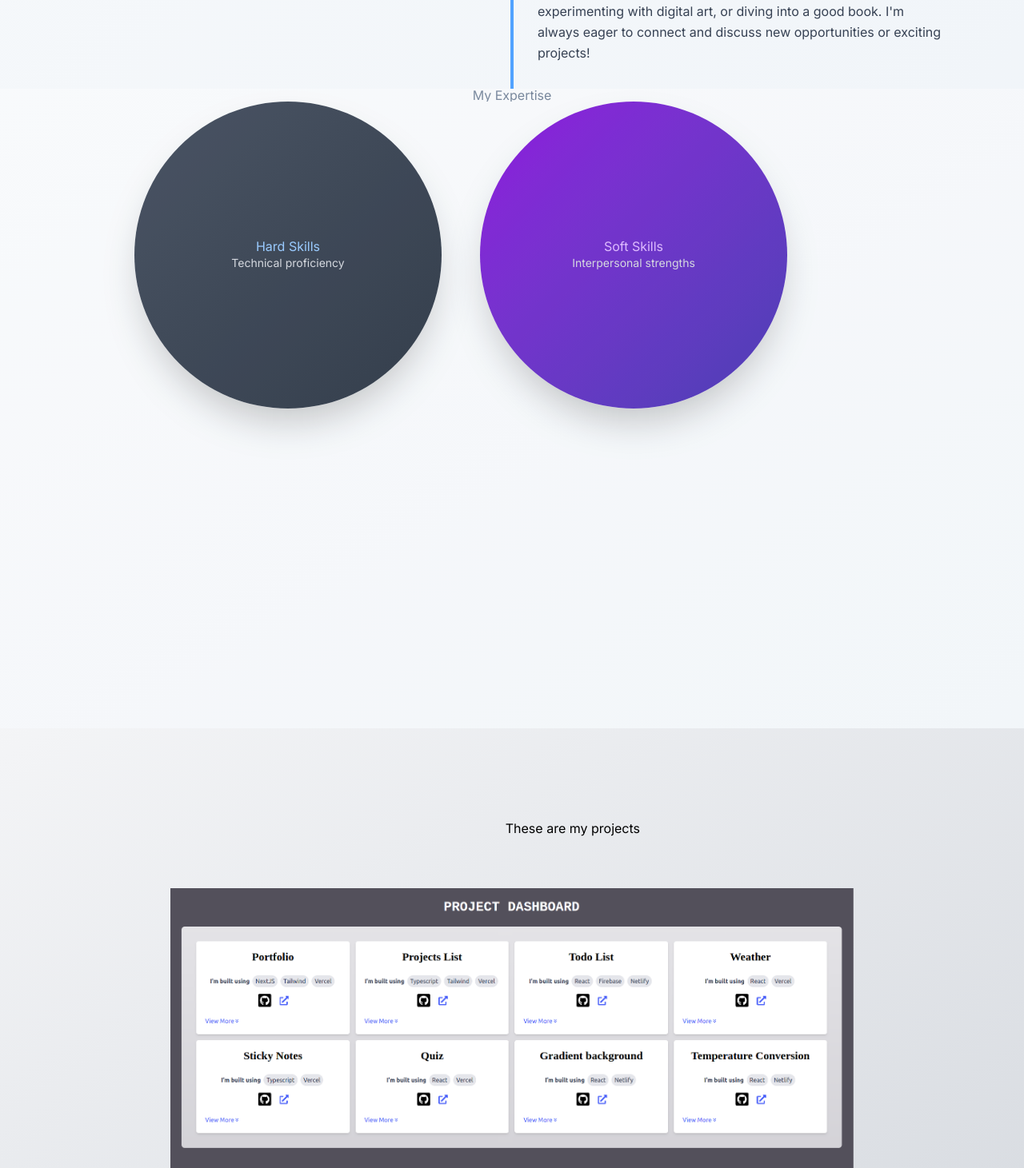
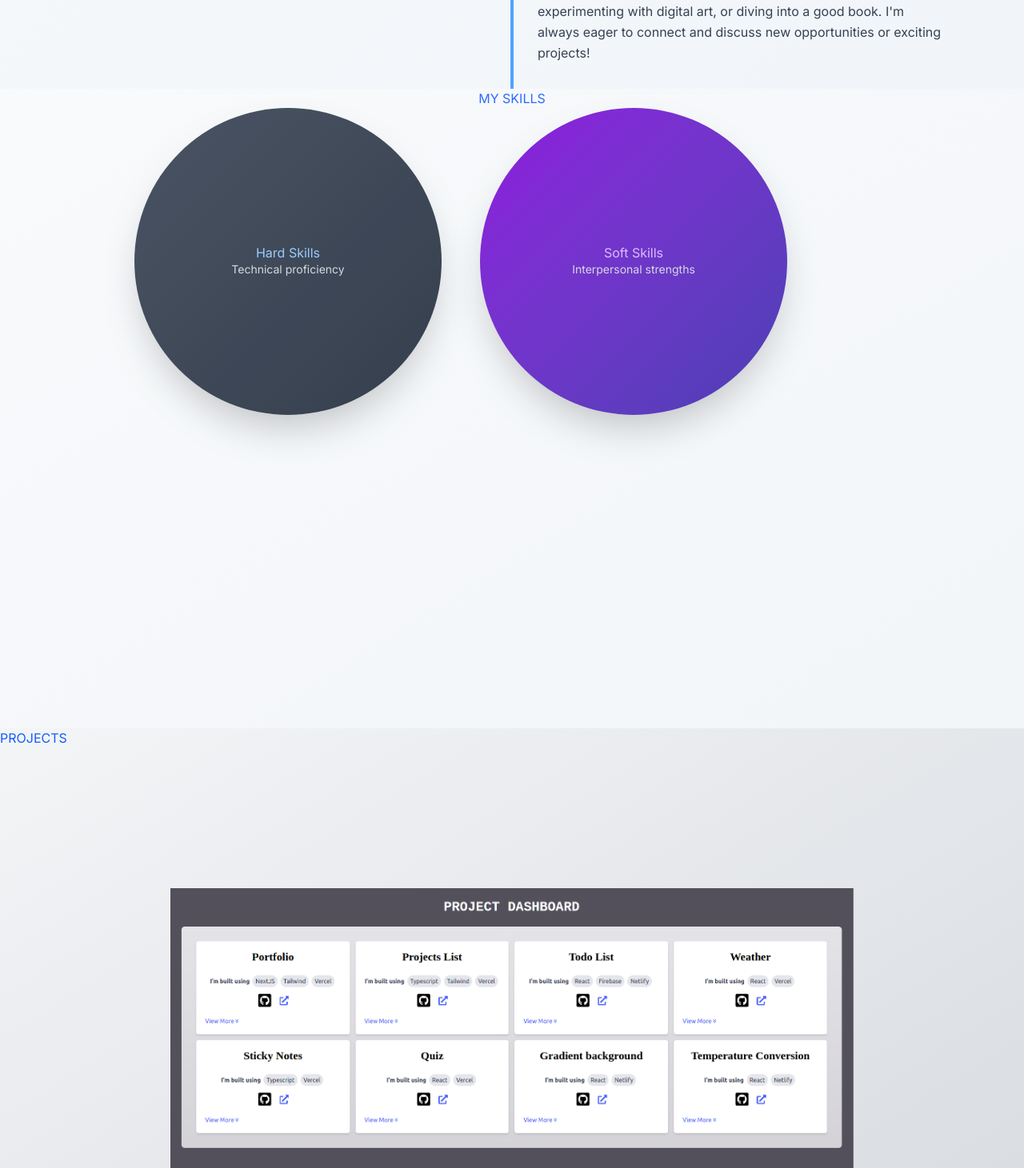
Before and after one commit to mendoncamaria/new-portfolio, a Next.js app: page / in a window 1280 px wide. Shown: the part 2069-3530 px from the top of the page at 80% size. Built offline with nearby package versions, Linux system fonts and the light colour scheme.

Commit message:
Updated titles

```diff
--- a/src/section/Projects.tsx
+++ b/src/section/Projects.tsx
@@ -9,9 +9,9 @@ const Project = () => {
     >
       <div className="absolute inset-0 bg-gradient-to-br from-gray-100 to-gray-300 opacity-90"></div>
 
-      <h1 className="text-5xl md:text-7xl font-extrabold mb-4 animate-fade-in-up bottom-10/12 right-3/8 absolute">
-        These are my projects
-      </h1>
+      <h1 className="text-center text-blue-600 animate-fade-in-down section-header">
+          PROJECTS
+        </h1>
 
       <div className="">
         <Image
--- a/src/section/Skills.tsx
+++ b/src/section/Skills.tsx
@@ -14,9 +14,9 @@ const Skill = () => {
       className="relative w-full h-screen flex items-center justify-center text-center p-4"
     >
       <div className="absolute inset-0 bg-gradient-to-br from-slate-50 to-slate-100 opacity-90 p-10">
-        <h2 className="text-5xl md:text-6xl font-extrabold text-center mb-16 text-transparent bg-clip-text bg-gradient-to-r from-slate-400 to-slate-600 animate-fade-in-down">
-          My Expertise
-        </h2>
+        <h1 className="text-center text-blue-600 animate-fade-in-down section-header">
+          MY SKILLS
+        </h1>
 
         {/* Back Button - Conditionally rendered */}
         {selectedCategory && (
```
